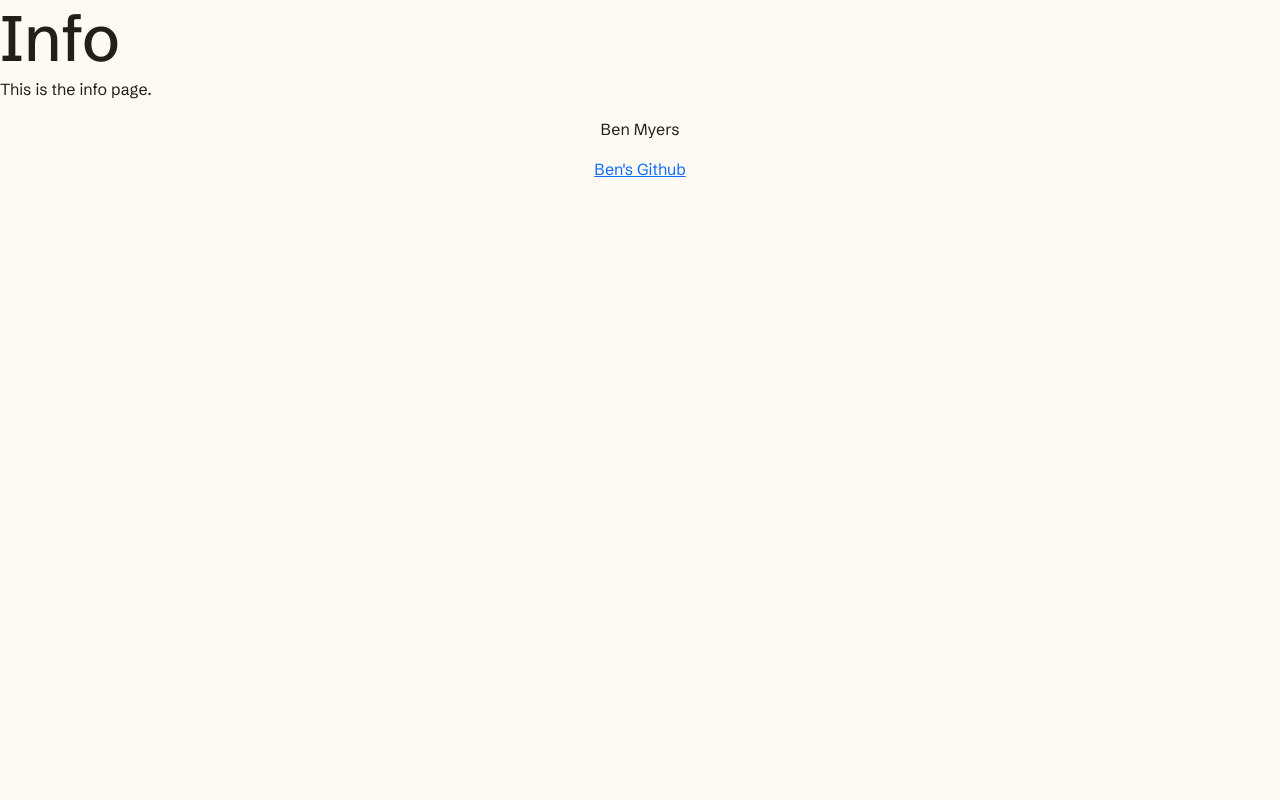
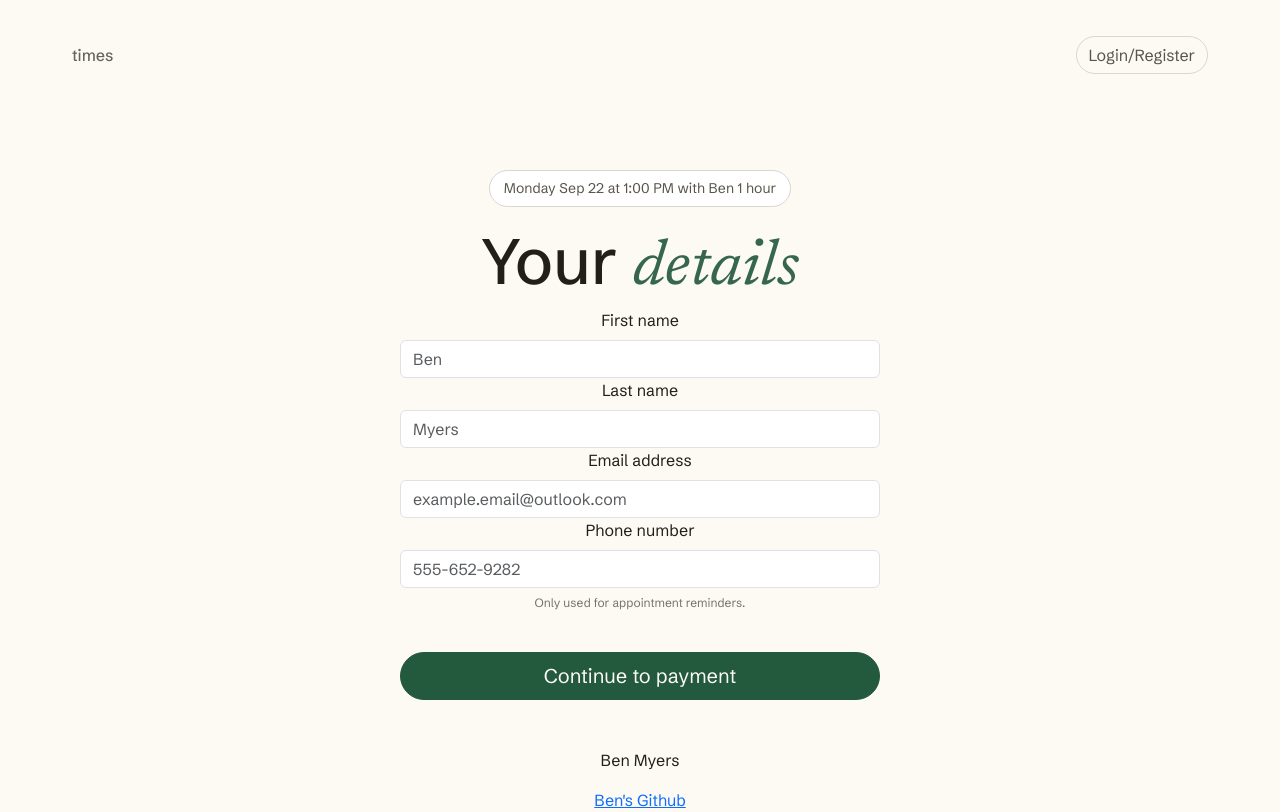
Before and after one commit to TheBen2005/startup, a React (Vite) app: page /info in a window 1280 px wide. Built offline with nearby package versions, Linux system fonts and the light colour scheme.

Commit message:
User information react component

```diff
--- a/src/info/info.jsx
+++ b/src/info/info.jsx
@@ -1,11 +1,42 @@
 import './info.css';
-import{NavLink, Link } from 'react-router-dom';
+import { NavLink, Link } from 'react-router-dom';
 
 export function Info() {
     return (
         <div>
-            <h1>Info</h1>
-            <p>This is the info page.</p>
+            <header>
+                <nav>
+                    <NavLink to="/times" className="back-link">times</NavLink>
+                    <NavLink to="/login" className="btn btn-outline-secondary rounded-pill ms-auto">Login/Register</NavLink>
+                </nav>
+            </header>
+            <main>
+                {/* This message below saying "Monday Sep 22 at 1:00pm with Ben 1 hour", will be dynamic and based on the tutor, time selected, and date */}
+                <p className="booking-summary">Monday Sep 22 at 1:00 PM with Ben 1 hour</p>
+                <h1>Your <span className="title-italics">details</span></h1>
+                <form method="get" action="/payment">
+                    <div>
+                        <label for="firstName" className="form-label">First name</label>
+                        <input type="text" placeholder="Ben" id="firstName" name="firstName" className="form-control" />
+                    </div>
+                    <div>
+                        <label for="lastName" className="form-label">Last name</label>
+                        <input type="text" placeholder="Myers" id="lastName" name="lastName" className="form-control" />
+                    </div>
+                    <div>
+                        <label for="email" className="form-label">Email address</label>
+                        <input type="email" placeholder="example.email@outlook.com" id="email" name="email" className="form-control" />
+                    </div>
+                    <div>
+                        <label for="number" className="form-label">Phone number</label>
+                        <input type="tel" placeholder="555-652-9282" id="number" name="number" className="form-control" />
+                    </div>
+                    <p className="appointment-text">Only used for appointment reminders.</p>
+                    <button type="submit" className="btn btn-primary btn-lg rounded-pill book-button-space w-100">Continue to payment</button>
+                </form>
+
+            </main>
+
         </div>
     );
 }
--- a/src/times/times.jsx
+++ b/src/times/times.jsx
@@ -7,7 +7,7 @@ export function Times() {
             <header>
                 <nav>
                     <NavLink to="/tutors" className="back-link">tutors</NavLink>
-                    <Link to="/login" className="btn btn-outline-secondary rounded-pill ms-auto">Login/Register</Link>
+                    <NavLink to="/login" className="btn btn-outline-secondary rounded-pill ms-auto">Login/Register</NavLink>
                 </nav>
             </header>
             <main>
```
